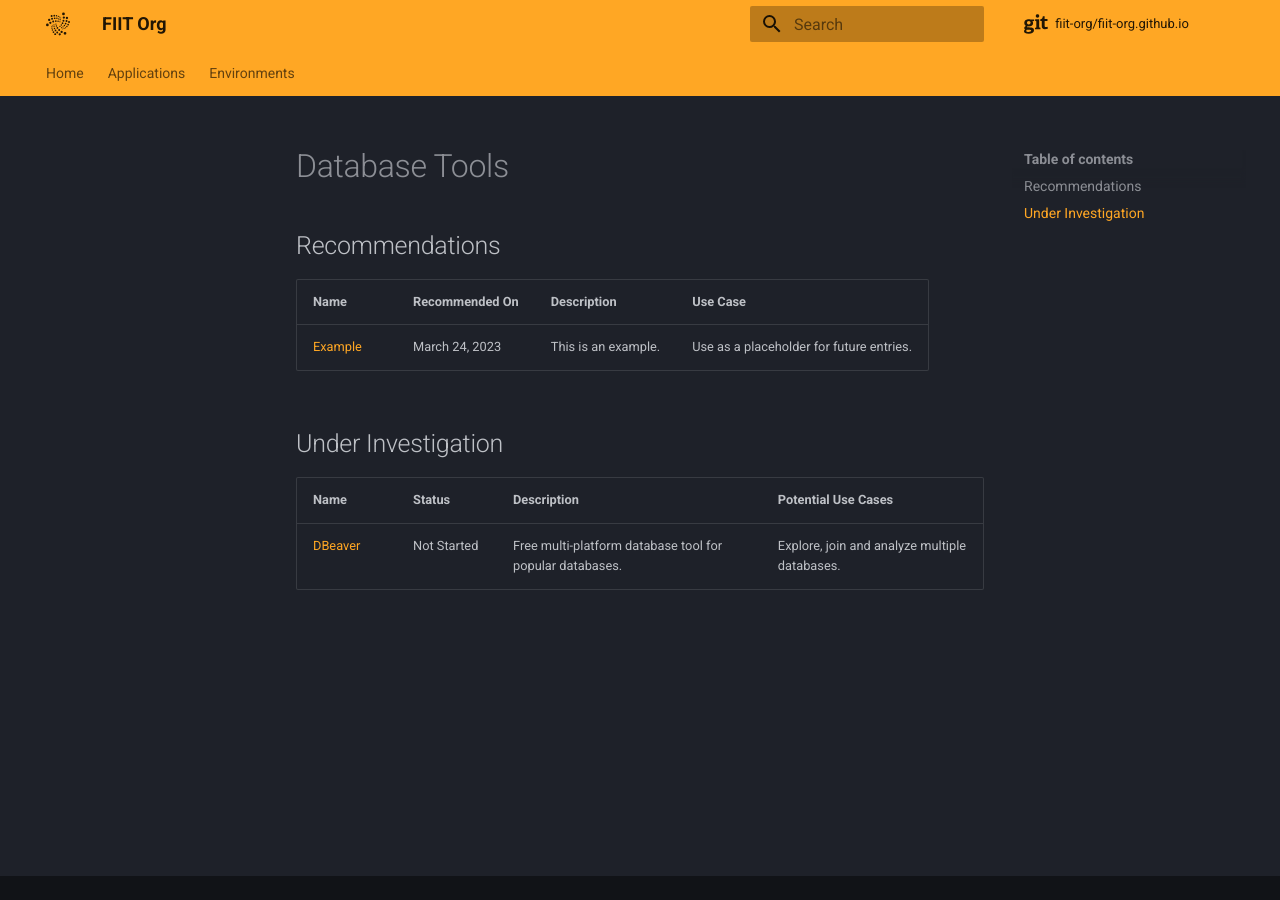
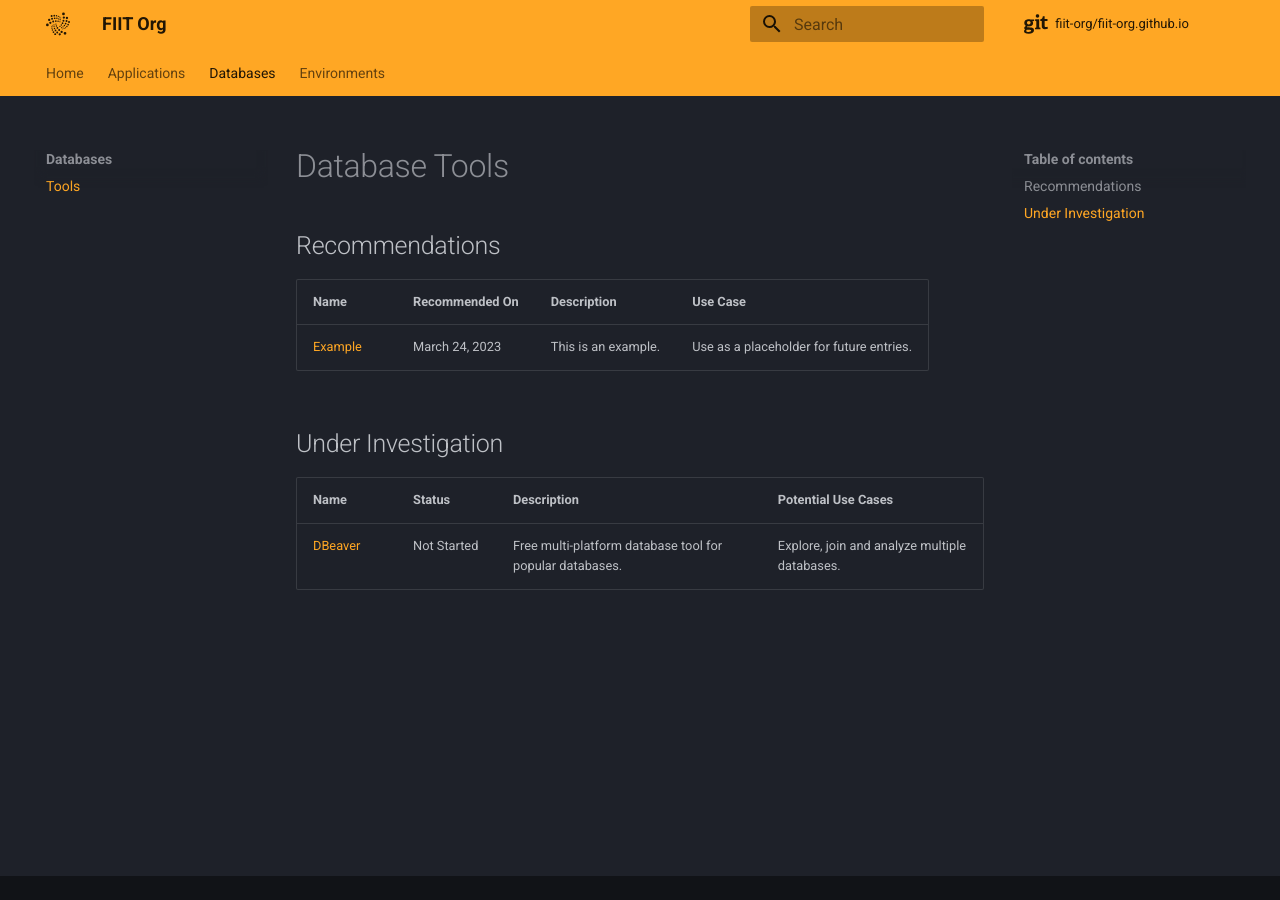
Before and after one commit to fiit-org/fiit-org.github.io, an MkDocs documentation site: the page built from docs/software/databases/db-tools.md, in a window 1280 px wide. Built offline with MkDocs 1.6.1 and Material for MkDocs 9.7.7, drawn with Linux system fonts in a browser that asks for light colours; comment, search, counter and statistics services are not loaded.

Commit message:
Forgot the nav update
Signed-off-by: Travis Hunt <thunt.career@gmail.com>

```diff
--- a/mkdocs.yml
+++ b/mkdocs.yml
@@ -10,6 +10,8 @@ nav:
     - Analytics: software/applications/analytics.md
     - DataOps: software/applications/dataops.md
     - Platforms: software/applications/platforms.md
+  - Databases:
+    - Tools: software/databases/db-tools.md
   - Environments:
     - Containers: software/environments/containers.md
     - OS:
```
